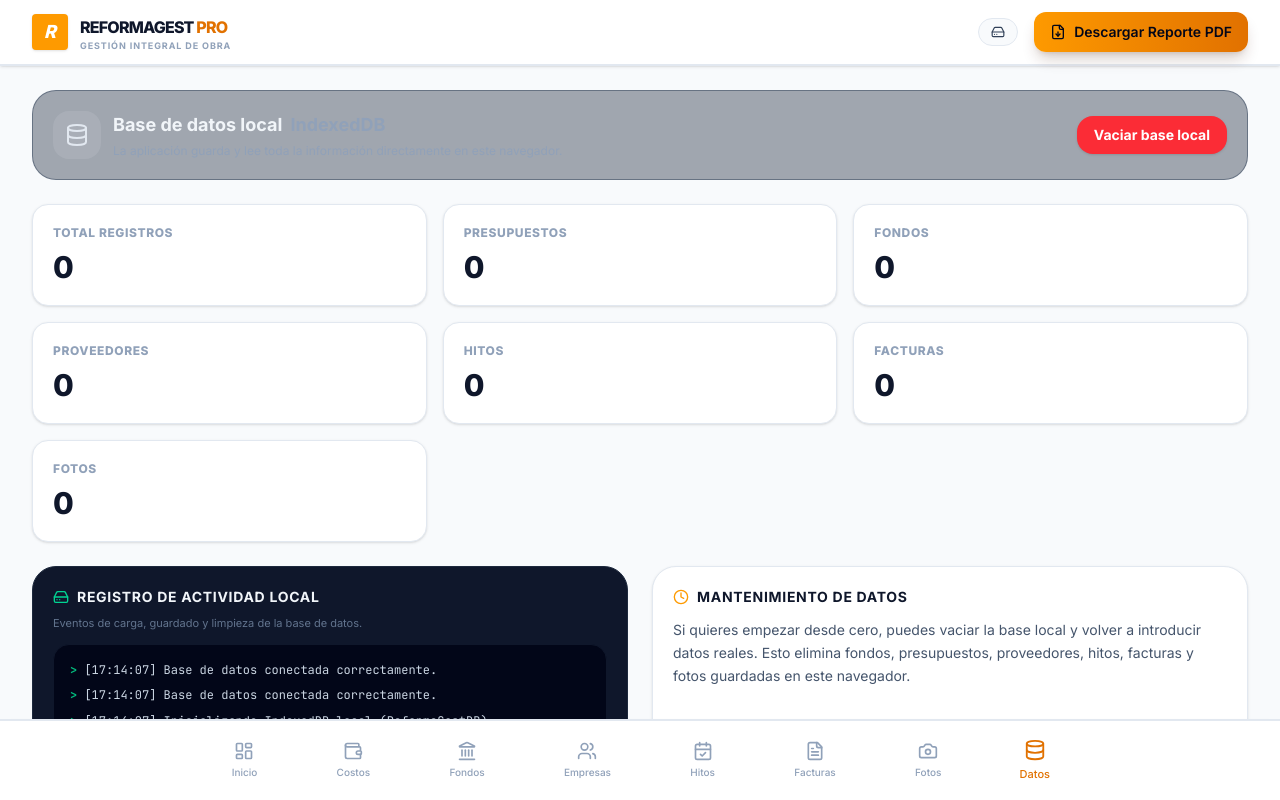
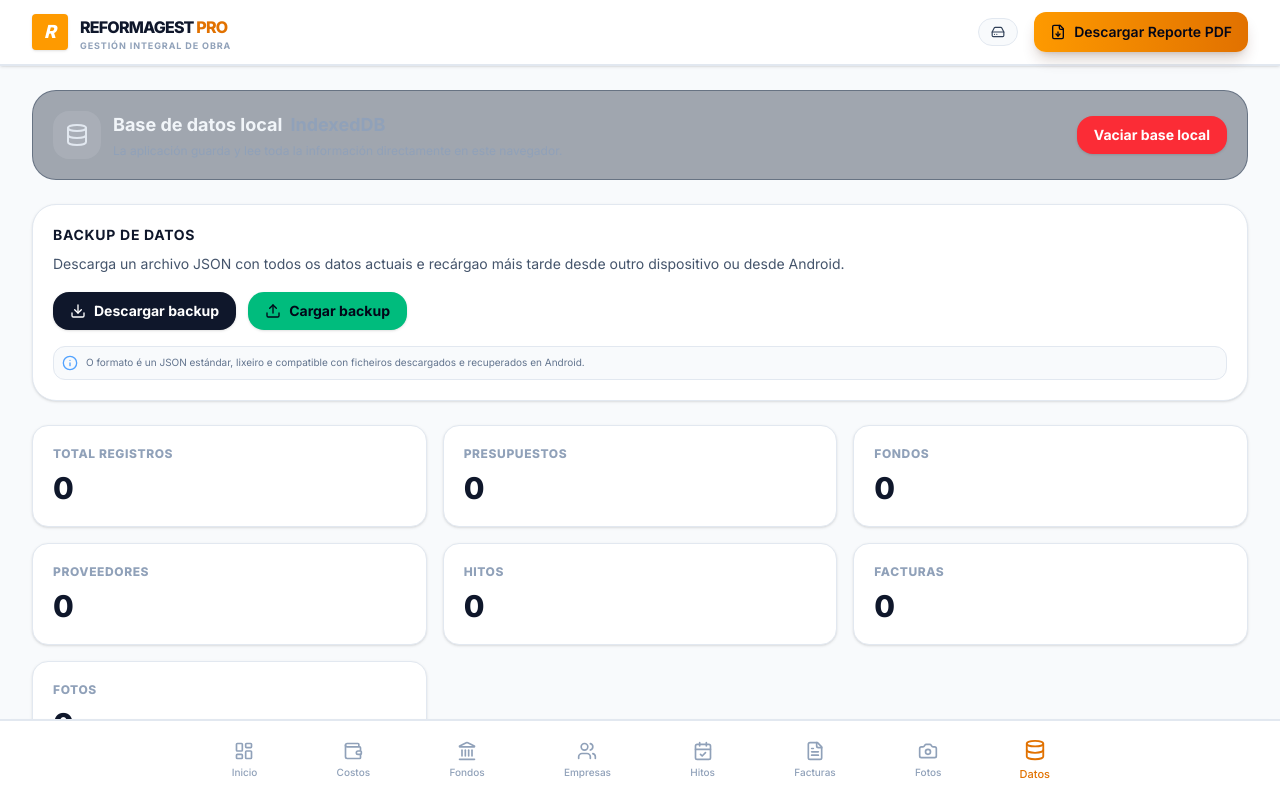
Before and after one commit to XoanCarreira/gestor-de-reforma-de-vivienda, a React (Vite) app: page / in a window 1280 px wide. Both pictures are taken after a click on the button 998 px from the left and 32 px from the top of the page. Shown: the top 800 px of the page. Built offline with nearby package versions, Linux system fonts and the light colour scheme.

Commit message:
Crea opción de backup datos usando arquivo .json

```diff
--- a/src/App.tsx
+++ b/src/App.tsx
@@ -1,6 +1,6 @@
 import { Suspense, lazy, useState, useEffect } from 'react';
 import { dbInstance } from './db';
-import { BudgetCategory, Supplier, Milestone, Invoice, ProgressPhoto, FundEntry } from './types';
+import { AppBackup, BudgetCategory, Supplier, Milestone, Invoice, ProgressPhoto, FundEntry } from './types';
 import Dashboard from './components/Dashboard';
 import BudgetSection from './components/BudgetSection';
 import FundsSection from './components/FundsSection';
@@ -28,6 +28,7 @@ export default function App() {
   // Local activity log
   const [activityLogs, setActivityLogs] = useState<string[]>([]);
   const [clearingData, setClearingData] = useState(false);
+  const [backupProcessing, setBackupProcessing] = useState(false);
 
   // PWA Register inside component lifecycle as well
   useEffect(() => {
@@ -104,6 +105,62 @@ export default function App() {
       logEvent('[Database] Error al vaciar la base local: ' + e);
     } finally {
       setClearingData(false);
+    }
+  };
+
+  const handleExportBackup = async () => {
+    try {
+      setBackupProcessing(true);
+      const backup = await dbInstance.exportBackup();
+      const blob = new Blob([JSON.stringify(backup, null, 2)], { type: 'application/json;charset=utf-8' });
+      const url = URL.createObjectURL(blob);
+      const fileName = `reforma-gest-backup-${new Date().toISOString().slice(0, 10)}.json`;
+
+      const link = document.createElement('a');
+      link.href = url;
+      link.download = fileName;
+      link.click();
+
+      URL.revokeObjectURL(url);
+      logEvent(`[Backup] Copia de seguridade exportada: ${fileName}`);
+    } catch (e) {
+      logEvent('[Backup] Erro ao exportar a copia de seguridade: ' + e);
+    } finally {
+      setBackupProcessing(false);
+    }
+  };
+
+  const handleImportBackupFile = async (file: File) => {
+    const confirmed = window.confirm('A importación substituirá todos os datos actuais pola información do backup. Continuar?');
+    if (!confirmed) return;
+
+    try {
+      setBackupProcessing(true);
+      const fileText = await file.text();
+      const parsed = JSON.parse(fileText) as Partial<AppBackup>;
+
+      if (!parsed || !Array.isArray(parsed.budget) || !Array.isArray(parsed.suppliers) || !Array.isArray(parsed.milestones) || !Array.isArray(parsed.invoices) || !Array.isArray(parsed.photos) || !Array.isArray(parsed.funds)) {
+        throw new Error('O ficheiro non é un backup válido.');
+      }
+
+      await dbInstance.importBackup({
+        version: typeof parsed.version === 'number' ? parsed.version : 1,
+        exportedAt: parsed.exportedAt || new Date().toISOString(),
+        budget: parsed.budget,
+        suppliers: parsed.suppliers,
+        milestones: parsed.milestones,
+        invoices: parsed.invoices,
+        photos: parsed.photos,
+        funds: parsed.funds
+      });
+
+      await reloadAllData();
+      logEvent(`[Backup] Importado correctamente o ficheiro ${file.name}`);
+    } catch (e) {
+      logEvent('[Backup] Erro ao importar a copia de seguridade: ' + e);
+      alert('Non se puido importar o backup. Verifica que o ficheiro sexa un JSON xerado pola aplicación.');
+    } finally {
+      setBackupProcessing(false);
     }
   };
 
@@ -397,7 +454,10 @@ export default function App() {
           <SyncStatus
             stats={storageStats}
             onClearData={handleClearDatabase}
+            onExportBackup={handleExportBackup}
+            onImportBackupFile={handleImportBackupFile}
             clearing={clearingData}
+            backupProcessing={backupProcessing}
             activityLogs={activityLogs}
           />
         )}
--- a/src/components/SyncStatus.tsx
+++ b/src/components/SyncStatus.tsx
@@ -1,4 +1,5 @@
-import { Database, Trash2, HardDrive, Info, Clock } from 'lucide-react';
+import { useRef } from 'react';
+import { Database, HardDrive, Info, Clock, Download, Upload, Trash2 } from 'lucide-react';
 
 interface LocalDataStats {
   budget: number;
@@ -14,10 +15,15 @@ interface SyncStatusProps {
   stats: LocalDataStats;
   activityLogs: string[];
   onClearData: () => void;
+  onExportBackup: () => void;
+  onImportBackupFile: (file: File) => void;
   clearing: boolean;
+  backupProcessing: boolean;
 }
 
-export default function SyncStatus({ stats, activityLogs, onClearData, clearing }: SyncStatusProps) {
+export default function SyncStatus({ stats, activityLogs, onClearData, onExportBackup, onImportBackupFile, clearing, backupProcessing }: SyncStatusProps) {
+  const fileInputRef = useRef<HTMLInputElement>(null);
+
   return (
     <div className="space-y-6">
       <div className="p-5 bg-slate-800/40 border border-slate-700/50 rounded-3xl flex flex-col md:flex-row items-center justify-between gap-4">
@@ -43,6 +49,54 @@ export default function SyncStatus({ stats, activityLogs, onClearData, clearing
         >
           {clearing ? 'Vaciando...' : 'Vaciar base local'}
         </button>
+      </div>
+
+      <div className="p-5 bg-white border border-slate-200 shadow-sm rounded-3xl space-y-4">
+        <div>
+          <h3 className="font-bold text-slate-900 text-sm uppercase tracking-wider mb-2">Backup de datos</h3>
+          <p className="text-sm text-slate-600 leading-relaxed">
+            Descarga un archivo JSON con todos os datos actuais e recárgao máis tarde desde outro dispositivo ou desde Android.
+          </p>
+        </div>
+
+        <div className="flex flex-col sm:flex-row gap-3">
+          <button
+            onClick={onExportBackup}
+            disabled={backupProcessing}
+            className="inline-flex items-center justify-center gap-2 px-4 py-2 rounded-2xl text-xs sm:text-sm font-bold active:scale-95 transition-all shadow border bg-slate-900 hover:bg-slate-800 border-transparent text-white disabled:opacity-50 disabled:cursor-not-allowed"
+          >
+            <Download className="w-4 h-4" />
+            {backupProcessing ? 'Procesando...' : 'Descargar backup'}
+          </button>
+
+          <button
+            onClick={() => fileInputRef.current?.click()}
+            disabled={backupProcessing}
+            className="inline-flex items-center justify-center gap-2 px-4 py-2 rounded-2xl text-xs sm:text-sm font-bold active:scale-95 transition-all shadow border bg-emerald-500 hover:bg-emerald-600 border-transparent text-slate-950 disabled:opacity-50 disabled:cursor-not-allowed"
+          >
+            <Upload className="w-4 h-4" />
+            Cargar backup
+          </button>
+
+          <input
+            ref={fileInputRef}
+            type="file"
+            accept="application/json,.json"
+            className="hidden"
+            onChange={e => {
+              const file = e.target.files?.[0];
+              if (file) {
+                onImportBackupFile(file);
+                e.currentTarget.value = '';
+              }
+            }}
+          />
+        </div>
+
+        <div className="flex items-center gap-2 text-[10px] text-slate-500 bg-slate-50 p-2 rounded-xl border border-slate-200">
+          <Info className="w-4 h-4 text-blue-400 shrink-0" />
+          <span>O formato é un JSON estándar, lixeiro e compatible con ficheiros descargados e recuperados en Android.</span>
+        </div>
       </div>
 
       <div className="grid grid-cols-2 lg:grid-cols-3 gap-4">
--- a/src/db.ts
+++ b/src/db.ts
@@ -1,4 +1,4 @@
-import { BudgetCategory, Supplier, Milestone, Invoice, ProgressPhoto, FundEntry } from './types';
+import { AppBackup, BudgetCategory, Supplier, Milestone, Invoice, ProgressPhoto, FundEntry } from './types';
 
 const DB_NAME = 'ReformaGestDB';
 const DB_VERSION = 3;
@@ -109,6 +109,48 @@ export class Database {
     );
   }
 
+  async exportBackup(): Promise<AppBackup> {
+    await this.init();
+
+    const [budget, suppliers, milestones, invoices, photos, funds] = await Promise.all([
+      this.getAll<BudgetCategory>('budget'),
+      this.getAll<Supplier>('suppliers'),
+      this.getAll<Milestone>('milestones'),
+      this.getAll<Invoice>('invoices'),
+      this.getAll<ProgressPhoto>('photos'),
+      this.getAll<FundEntry>('funds')
+    ]);
+
+    return {
+      version: DB_VERSION,
+      exportedAt: new Date().toISOString(),
+      budget,
+      suppliers,
+      milestones,
+      invoices,
+      photos,
+      funds
+    };
+  }
+
+  async importBackup(backup: AppBackup): Promise<void> {
+    await this.init();
+    await this.clearAllData();
+
+    const insertAll = async <T>(storeName: 'budget' | 'suppliers' | 'milestones' | 'invoices' | 'photos' | 'funds', items: T[]) => {
+      for (const item of items) {
+        await this.add(storeName, item);
+      }
+    };
+
+    await insertAll('budget', backup.budget || []);
+    await insertAll('suppliers', backup.suppliers || []);
+    await insertAll('milestones', backup.milestones || []);
+    await insertAll('invoices', backup.invoices || []);
+    await insertAll('photos', backup.photos || []);
+    await insertAll('funds', backup.funds || []);
+  }
+
   async getStats(): Promise<{ budget: number; suppliers: number; milestones: number; invoices: number; photos: number; funds: number; total: number }> {
     await this.init();
     const [budget, suppliers, milestones, invoices, photos] = await Promise.all([
```
Also changed, not shown: src/types.ts (+11 -0 lines).
